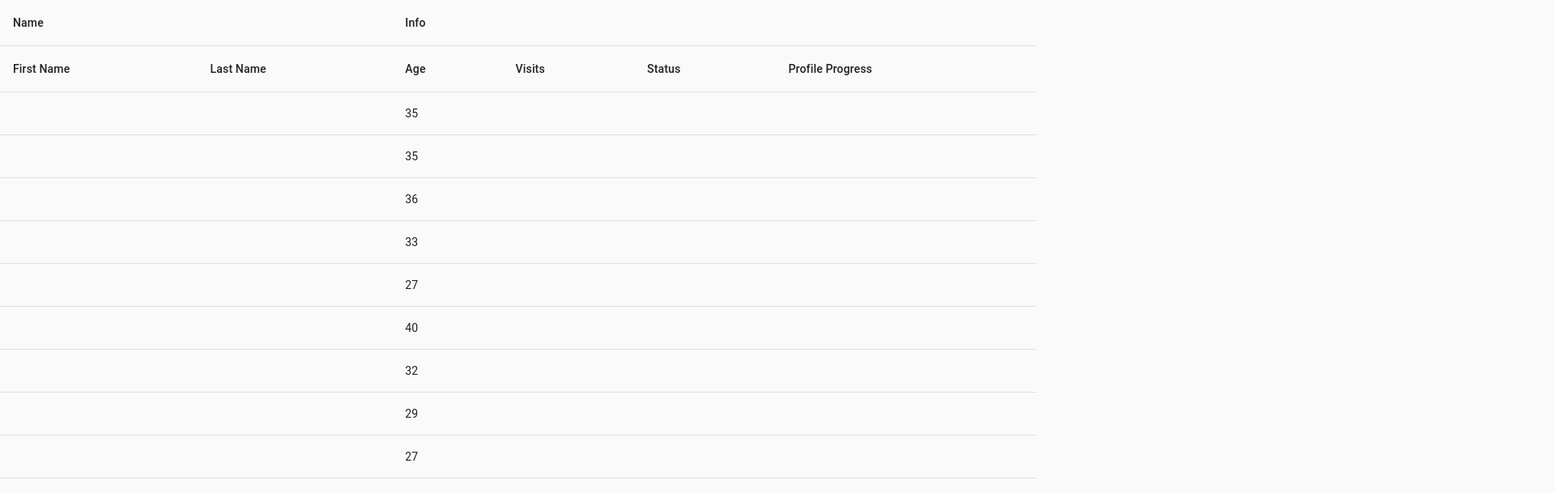
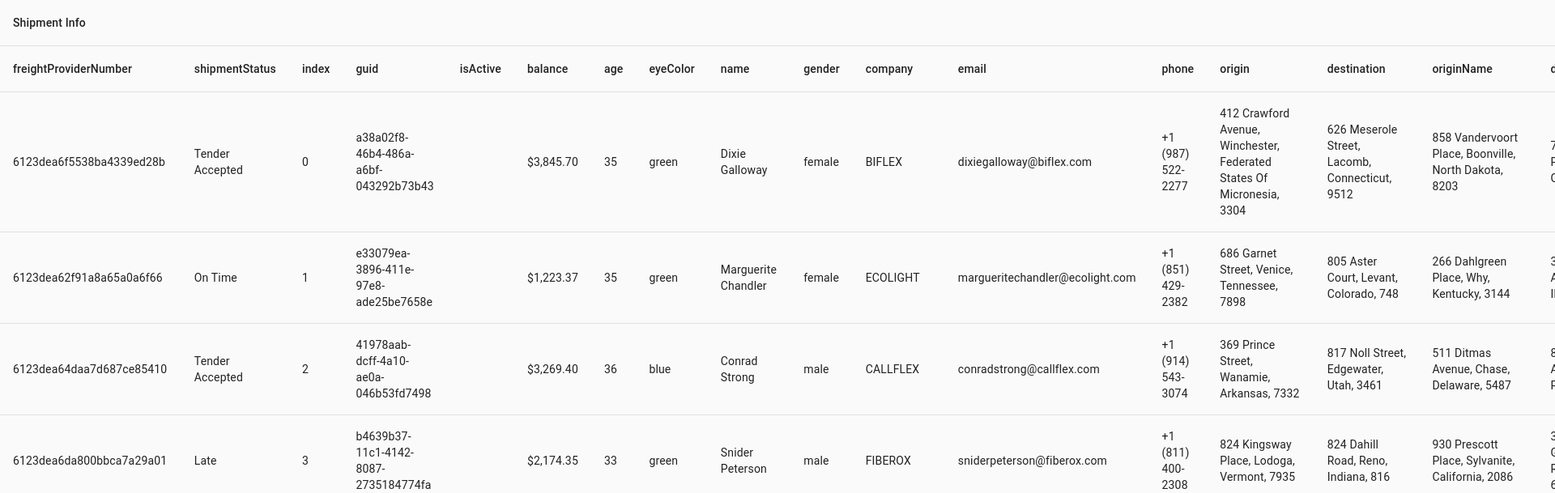
Before and after one commit to Shawntru/react-table-mui, a React (Create React App) app: page / in a window 1280 px wide. Shown: the top 609 px of the page at 81% size, 1920 px wide, since content can reach past the window. Built offline with nearby package versions, Linux system fonts and the light colour scheme.

Commit message:
Map column names and data

```diff
--- a/src/components/testTable.jsx
+++ b/src/components/testTable.jsx
@@ -7,44 +7,21 @@
 import TableRow from '@material-ui/core/TableRow';
 
 import { useTable } from 'react-table';
+import dataInterface from '../data/dataInterface';
 import data from '../data/mockData.json';
 
 function TestTable() {
     const columns = useMemo(
         () => [
             {
-                Header: 'Name',
-                columns: [
-                    {
-                        Header: 'First Name',
-                        accessor: 'firstName',
-                    },
-                    {
-                        Header: 'Last Name',
-                        accessor: 'lastName',
-                    },
-                ],
-            },
-            {
-                Header: 'Info',
-                columns: [
-                    {
-                        Header: 'Age',
-                        accessor: 'age',
-                    },
-                    {
-                        Header: 'Visits',
-                        accessor: 'visits',
-                    },
-                    {
-                        Header: 'Status',
-                        accessor: 'status',
-                    },
-                    {
-                        Header: 'Profile Progress',
-                        accessor: 'progress',
-                    },
-                ],
+                Header: 'Shipment Info',
+                // only for PoC, so I don't have write 80 explicit columns
+                columns: dataInterface.map((keyName) => {
+                    return {
+                        Header: keyName,
+                        accessor: keyName,
+                    };
+                }),
             },
         ],
         []
--- /dev/null
+++ b/src/data/dataInterface.js
@@ -0,0 +1,25 @@
+const dataInterface = [
+    'freightProviderNumber',
+    'shipmentStatus',
+    'index',
+    'guid',
+    'isActive',
+    'balance',
+    'age',
+    'eyeColor',
+    'name',
+    'gender',
+    'company',
+    'email',
+    'phone',
+    'origin',
+    'destination',
+    'originName',
+    'destinationName',
+    'about',
+    'originEta',
+    'latitude',
+    'longitude',
+];
+
+export default dataInterface;
```
